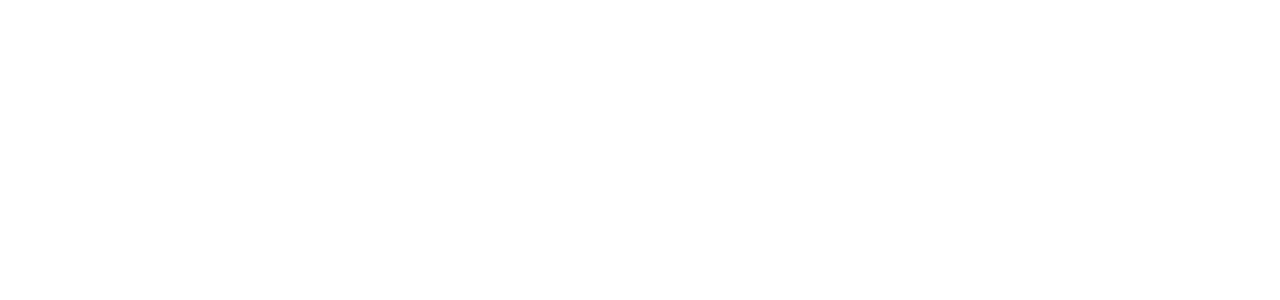
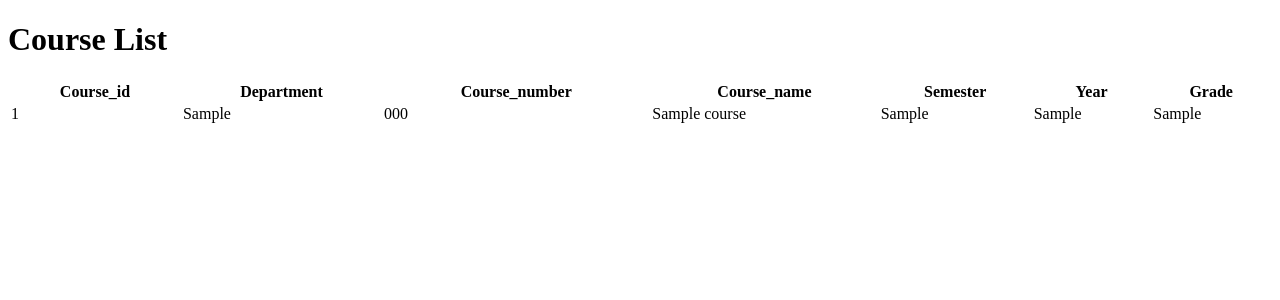
Before and after one commit to HaydenMcAfee/Final, a Django app: page /final/ in a window 1280 px wide. Before the commit the part shown is empty. Shown: the top 300 px of the page. Run offline with Django 3.2, Linux system fonts and the light colour scheme; tables that the repository leaves empty hold one stand-in row (values such as "Sample post").

Commit message:
Almost done

```diff
--- a/Final/settings.py
+++ b/Final/settings.py
@@ -31,6 +31,7 @@
 # application definition
 
 INSTALLED_APPS = [
+    'application.apps.applicationConfig',
     'django.contrib.admin',
     'django.contrib.auth',
     'django.contrib.contenttypes',
--- a/application/apps.py
+++ b/application/apps.py
@@ -0,0 +1,6 @@
+from __future__ import unicode_literals
+
+from django.apps import AppConfig
+
+class applicationConfig(AppConfig):
+    name = 'application'
--- a/application/management/commands/add_data.py
+++ b/application/management/commands/add_data.py
@@ -1,4 +1,4 @@
-from application.models import Courses, PreRequisite
+from application.models import Course, PreRequisite
 
 from django.core.management.base import BaseCommand
 
@@ -23,7 +23,7 @@
         ]
 
         for ad in course_data:
-            a = Courses(course_id=ad[0], department=ad[1], course_number=ad[2], course_name=ad[3], semester=ad[4], sem_year=ad[5], grade=ad[6])
+            a = Course(course_id=ad[0], department=ad[1], course_number=ad[2], course_name=ad[3], semester=ad[4], year=ad[5], grade=ad[6])
             a.save()
 
         prereq_data = [
--- a/application/management/commands/clear_data.py
+++ b/application/management/commands/clear_data.py
@@ -1,6 +1,6 @@
 __author__ = 'faculty'
 
-from measurements.models import Courses, PreRequisite
+from application.models import Course, PreRequisite
 
 
 from django.core.management.base import BaseCommand, CommandError
@@ -11,5 +11,5 @@
     help = "adds sample entities to the application"
 
     def handle(self, *args, **options):
-        Courses.objects.all().delete()
+        Course.objects.all().delete()
         PreRequisite.objects.all().delete()
--- a/application/models.py
+++ b/application/models.py
@@ -1,17 +1,20 @@
 from django.db import models
 
 
-class Courses(models.Model):
-    course_id = models.IntegerField()
-    department = models.CharField(max_length=20)
-    course_number = models.CharField(max_length=20)
-    course_name = models.CharField(max_length=20)
-    semester = models.CharField(max_length=20)
-    year = models.IntegerField()
+class Course(models.Model):
+    course_id = models.IntegerField(primary_key=True)
+    department = models.CharField(max_length=200)
+    course_number = models.CharField(max_length=200)
+    course_name = models.CharField(max_length=200)
+    semester = models.CharField(max_length=200)
+    year = models.CharField(max_length=200)
     grade = models.CharField(max_length=1)
 
+    def __str__(self):
+        return self.course_name
 
-class PreRequisites(models.Model):
-    course_id = models.IntegerField()
+
+class PreRequisite(models.Model):
+    course_id = models.IntegerField(primary_key=True)
     prereq1 = models.IntegerField()
     prereq2 = models.IntegerField()
--- a/application/views.py
+++ b/application/views.py
@@ -1,9 +1,9 @@
 from django.shortcuts import render
 import urllib
 from urllib import request
-from templates.application.weather import weather
 from datetime import datetime
 import json
+from application.models import Course
 
 
 def home_page(request):
@@ -29,4 +29,6 @@
     return render(request, 'application/hw5.html', {'weather': weather})
 
 def final_page(request):
-    return render(request, 'application/final.html')
+    course = Course.objects.all().order_by('course_id')
+
+    return render(request, 'application/final.html', {'course': course})
--- a/templates/application/final.html
+++ b/templates/application/final.html
@@ -5,6 +5,29 @@
     <title>Title</title>
 </head>
 <body>
+    <h1>Course List</h1>
 
+    <table style="width:100%">
+      <tr>
+        <th>Course_id</th>
+        <th>Department</th>
+        <th>Course_number</th>
+        <th>Course_name</th>
+        <th>Semester</th>
+        <th>Year</th>
+        <th>Grade</th>
+      </tr>
+      {% for i in course %}
+          <tr>
+            <td>{{ i.course_id }}</td>
+            <td>{{ i.department }}</td>
+            <td>{{ i.course_number }}</td>
+            <td>{{ i.course_name }}</td>
+            <td>{{ i.semester }}</td>
+            <td>{{ i.year }}</td>
+            <td>{{ i.grade }}</td>
+          </tr>
+      {% endfor %}
+    </table>
 </body>
 </html>
```
Also changed, not shown: application/admin.py (+12 -0 lines), application/migrations/0001_initial.py (added), db.sqlite3 (deleted).
